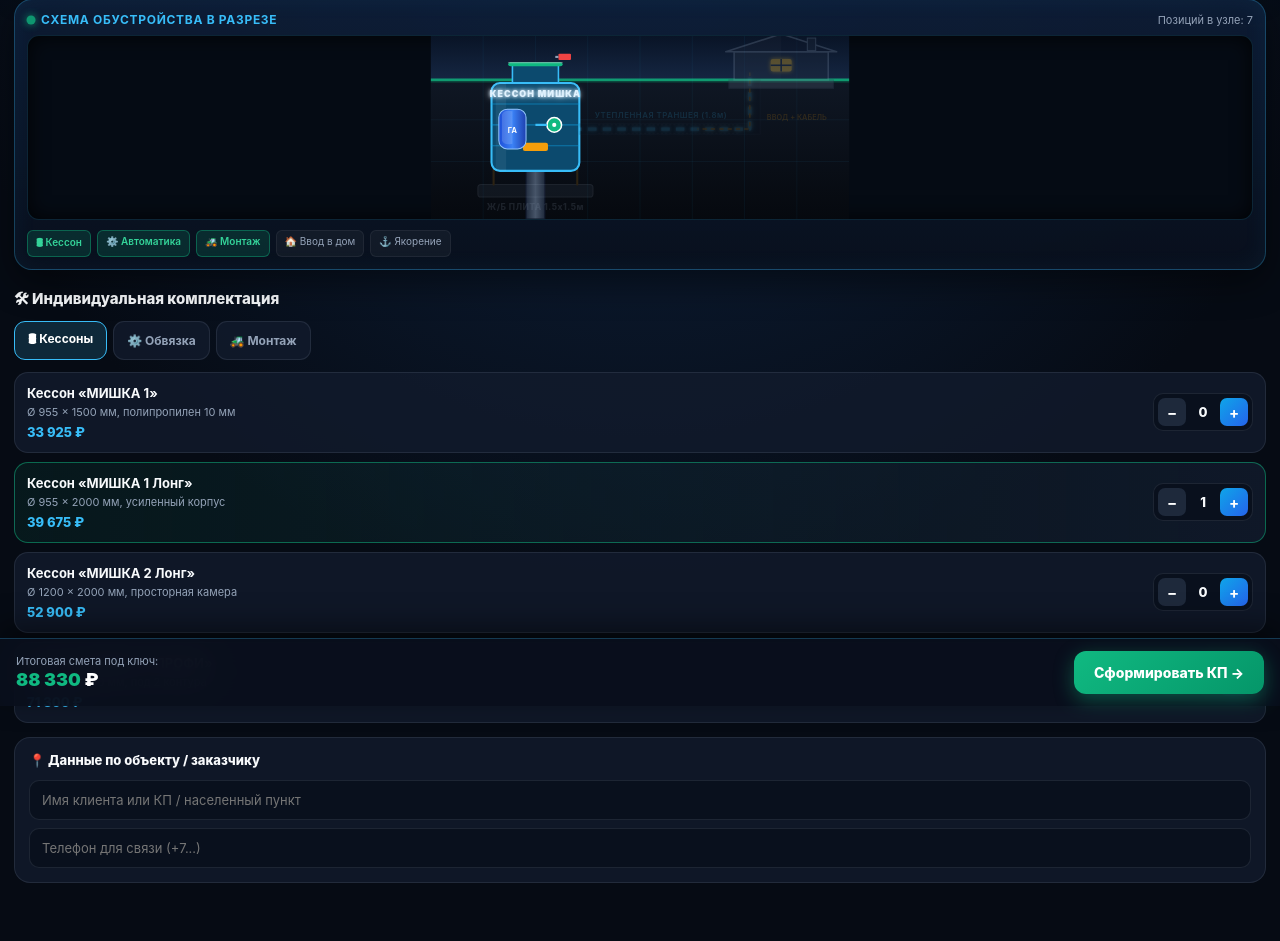
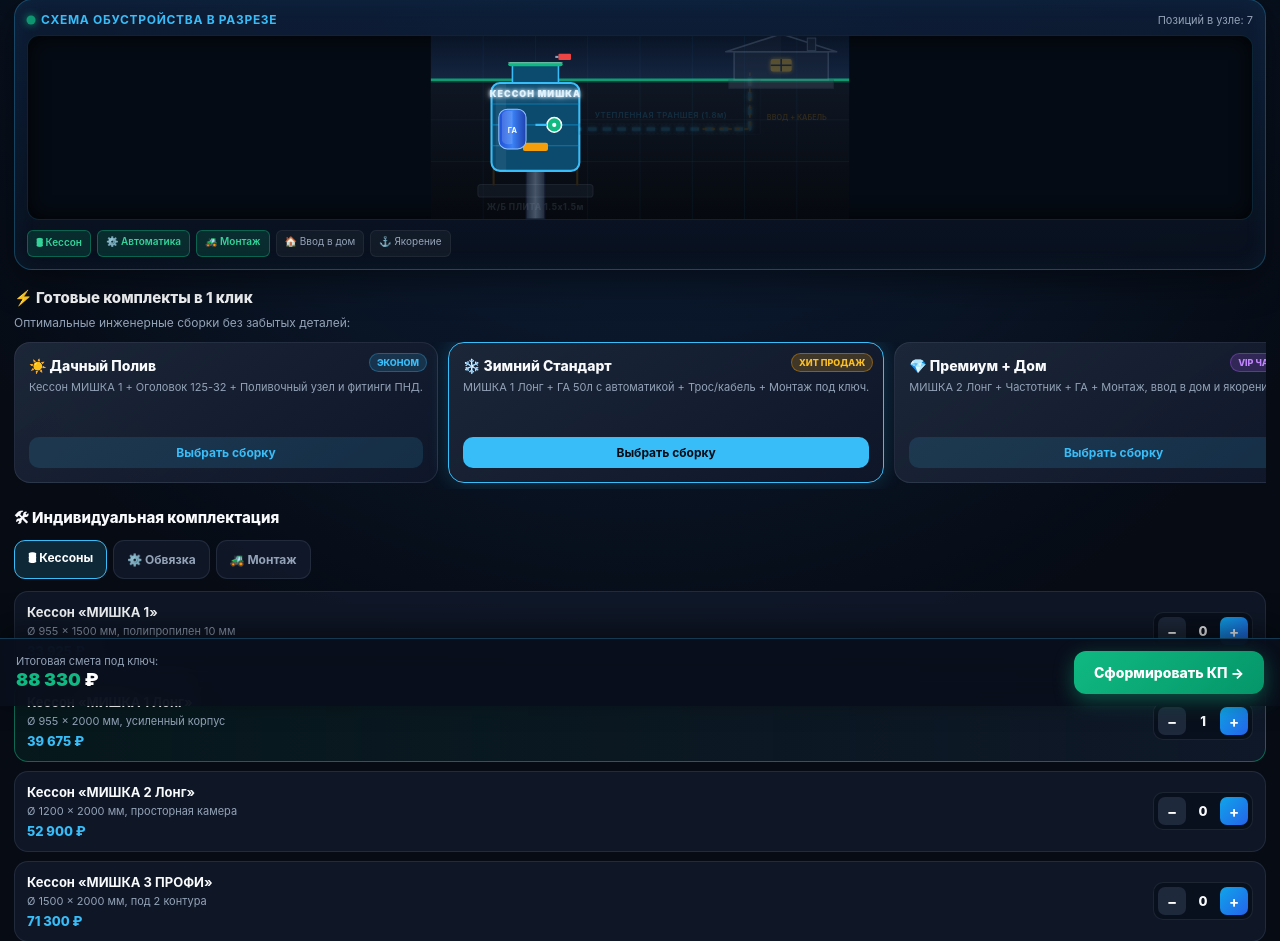
Before and after one commit to alexeimachnev-alt/MishkaPRO, a Python web app: template templates/index.html in a window 1280 px wide. Shown: the part 94-1035 px from the top of the page. Before the commit the page ends 977 px from the top, so only its background shows below. Run offline with Jinja, Linux system fonts and the light colour scheme; the template is opened without the code that fills it, so the values that code supplies are empty; some libraries are stand-ins or nearby versions.

Commit message:
Add files via upload

```diff
--- a/templates/index.html
+++ b/templates/index.html
@@ -92,7 +92,7 @@
         .modal-card.kp-theme { border-color: rgba(56, 189, 248, 0.45); }
         .modal-title { font-size: 16px; font-weight: 800; margin-bottom: 8px; display: flex; align-items: center; gap: 8px; }
         .upsell-item { background: rgba(255, 255, 255, 0.04); border-radius: 10px; padding: 9px 11px; margin-bottom: 6px; font-size: 12px; display: flex; justify-content: space-between; border-left: 3px solid var(--accent-amber); }
-        .btn-full { width: 100%; padding: 12px; border-radius: 11px; border: none; font-weight: 800; font-size: 13px; cursor: pointer; margin-top: 8px; }
+        .btn-full { width: 100%; padding: 12px; border-radius: 11px; border: none; font-weight: 800; font-size: 13px; cursor: margin-top: 8px; }
         .btn-amber { background: linear-gradient(135deg, #f59e0b, #d97706); color: #000; }
         .btn-blue { background: linear-gradient(135deg, #0ea5e9, #2563eb); color: #fff; }
         .btn-ghost { background: transparent; color: var(--text-secondary); border: 1px solid var(--border-subtle); }
@@ -249,6 +249,30 @@
         </div>
     </div>
 
+    <!-- ВОССТАНОВЛЕННЫЕ ГОТОВЫЕ СБОРКИ В 1 КЛИК -->
+    <div class="sec-title"><span id="lbl-presets">⚡ Готовые комплекты в 1 клик</span></div>
+    <div class="sec-sub" id="lbl-presets-sub">Оптимальные инженерные сборки без забытых деталей:</div>
+    <div class="presets-scroll">
+        <div class="preset-card" id="preset-summer" onclick="applyPreset('summer')">
+            <span class="preset-tag tag-eco">ЭКОНОМ</span>
+            <div class="preset-name">☀️ Дачный Полив</div>
+            <div class="preset-items">Кессон МИШКА 1 + Оголовок 125-32 + Поливочный узел и фитинги ПНД.</div>
+            <button class="preset-btn">Выбрать сборку</button>
+        </div>
+        <div class="preset-card" id="preset-winter" onclick="applyPreset('winter')">
+            <span class="preset-tag tag-hit">ХИТ ПРОДАЖ</span>
+            <div class="preset-name">❄️ Зимний Стандарт</div>
+            <div class="preset-items">МИШКА 1 Лонг + ГА 50л с автоматикой + Трос/кабель + Монтаж под ключ.</div>
+            <button class="preset-btn">Выбрать сборку</button>
+        </div>
+        <div class="preset-card" id="preset-premium" onclick="applyPreset('premium')">
+            <span class="preset-tag tag-vip">VIP ЧАСТОТНИК</span>
+            <div class="preset-name">💎 Премиум + Дом</div>
+            <div class="preset-items">МИШКА 2 Лонг + Частотник + ГА + Монтаж, ввод в дом и якорение плитой.</div>
+            <button class="preset-btn">Выбрать сборку</button>
+        </div>
+    </div>
+
     <div class="sec-title"><span id="lbl-catalog">🛠 Индивидуальная комплектация</span></div>
     <div class="cat-tabs">
         <button class="cat-tab active" id="tab-c" onclick="switchTab('caissons', this)">🛢 Кессоны</button>
@@ -336,7 +360,8 @@
         ru: {
             ui: {
                 tab_c: "🛢 Кессоны", tab_p: "⚙️ Обвязка", tab_w: "🚜 Монтаж",
-                total: "Итоговая смета под ключ:", submit: "Сформировать КП →", cat: "🛠 Индивидуальная комплектация"
+                total: "Итоговая смета под ключ:", submit: "Сформировать КП →", cat: "🛠 Индивидуальная комплектация",
+                presets: "⚡ Готовые комплекты в 1 клик", presets_sub: "Оптимальные инженерные сборки без забытых деталей:"
             },
             items: {
                 k1: {n: "Кессон «МИШКА 1»", s: "Ø 955 × 1500 мм, полипропилен 10 мм"},
@@ -358,7 +383,8 @@
         ce: {
             ui: {
                 tab_c: "🛢 Кессонш", tab_p: "⚙️ Автоматика", tab_w: "🚜 ХIоттор",
-                total: "Йерриг смета:", submit: "КП кхолла →", cat: "🛠 Индивидуальни харжам"
+                total: "Йерриг смета:", submit: "КП кхолла →", cat: "🛠 Индивидуальни харжам",
+                presets: "⚡ Кийчча комплекташ", presets_sub: "Дика инженерни гулам:"
             },
             items: {
                 k1: {n: "Кессон «МИШКА 1»", s: "Ø 955 × 1500 мм, полипропилен 10 мм"},
@@ -380,7 +406,8 @@
         av: {
             ui: {
                 tab_c: "🛢 Кессонал", tab_p: "⚙️ Автоматика", tab_w: "🚜 Лъей",
-                total: "Кинниги багьа:", submit: "КП гьабизе →", cat: "🛠 Живго вищи"
+                total: "Кинниги багьа:", submit: "КП гьабизе →", cat: "🛠 Живго вищи",
+                presets: "⚡ ХIадурал комплектал", presets_sub: "ЛъикIаб инженернияб гулам:"
             },
             items: {
                 k1: {n: "Кессон «МИШКА 1»", s: "Ø 955 × 1500 мм, полипропилен 10 мм"},
@@ -402,7 +429,8 @@
         uz: {
             ui: {
                 tab_c: "🛢 Kessonlar", tab_p: "⚙️ Avtomatika", tab_w: "🚜 O'rnatish",
-                total: "Umumiy smeta:", submit: "KP yaratish →", cat: "🛠 Shaxsiy komplektatsiya"
+                total: "Umumiy smeta:", submit: "KP yaratish →", cat: "🛠 Shaxsiy komplektatsiya",
+                presets: "⚡ Tayyor to'plamlar", presets_sub: "Optimal muhandislik yig'malari:"
             },
             items: {
                 k1: {n: "Kesson «MISHKA 1»", s: "Ø 955 × 1500 mm, polipropilen 10 mm"},
@@ -424,7 +452,8 @@
         tg: {
             ui: {
                 tab_c: "🛢 Кессонҳо", tab_p: "⚙️ Автоматика", tab_w: "🚜 Насб кардан",
-                total: "Арзиши умумӣ:", submit: "Сохтани КП →", cat: "🛠 Маҷмӯи инфиродӣ"
+                total: "Арзиши умумӣ:", submit: "Сохтани КП →", cat: "🛠 Маҷмӯи инфиродӣ",
+                presets: "⚡ Маҷмӯаҳои тайёр", presets_sub: "Маҷмӯаҳои беҳтарини муҳандисӣ:"
             },
             items: {
                 k1: {n: "Кессони «МИШКА 1»", s: "Ø 955 × 1500 мм, полипропилен 10 мм"},
@@ -446,7 +475,8 @@
         ky: {
             ui: {
                 tab_c: "🛢 Кессондор", tab_p: "⚙️ Автоматика", tab_w: "🚜 Орнотуу",
-                total: "Жалпы баасы:", submit: "КП түзүү →", cat: "🛠 Жеке комплектация"
+                total: "Жалпы баасы:", submit: "КП түзүү →", cat: "🛠 Жеке комплектация",
+                presets: "⚡ Даяр топтомдор", presets_sub: "Оптималдуу инженердик жыйымдар:"
             },
             items: {
                 k1: {n: "Кессон «МИШКА 1»", s: "Ø 955 × 1500 мм, полипропилен 10 мм"},
@@ -468,7 +498,8 @@
         hy: {
             ui: {
                 tab_c: "🛢 Կեսոններ", tab_p: "⚙️ Ավտոմատիկա", tab_w: "🚜 Տեղադրում",
-                total: "Ընդհանուր գումարը՝", submit: "Ստեղծել КП →", cat: "🛠 Անհատական ընտրություն"
+                total: "Ընդհանուր գումարը՝", submit: "Ստեղծել КП →", cat: "🛠 Անհատական ընտրություն",
+                presets: "⚡ Պատրաստի հավաքածուներ", presets_sub: "Օպտիմալ ինժեներական լուծումներ:"
             },
             items: {
                 k1: {n: "Կեսոն «ՄԻՇԿԱ 1»", s: "Ø 955 × 1500 մմ, պոլիպրոպիլեն 10 մմ"},
@@ -490,7 +521,8 @@
         az: {
             ui: {
                 tab_c: "🛢 Kessonlar", tab_p: "⚙️ Avtomatika", tab_w: "🚜 Quraşdırma",
-                total: "Yekun smeta:", submit: "KP yarat →", cat: "🛠 Fərdi komplektasiya"
+                total: "Yekun smeta:", submit: "KP yarat →", cat: "🛠 Fərdi komplektasiya",
+                presets: "⚡ Hazır dəstlər", presets_sub: "Optimal mühəndislik yığımları:"
             },
             items: {
                 k1: {n: "Kesson «MİŞKA 1»", s: "Ø 955 × 1500 mm, polipropilen 10 mm"},
@@ -512,7 +544,8 @@
         tt: {
             ui: {
                 tab_c: "🛢 Кессоннар", tab_p: "⚙️ Автоматика", tab_w: "🚜 Урнаштыру",
-                total: "Барлыгы:", submit: "КП ясау →", cat: "🛠 Индивидуаль сайлау"
+                total: "Барлыгы:", submit: "КП ясау →", cat: "🛠 Индивидуаль сайлау",
+                presets: "⚡ Әзер җыелмалар", presets_sub: "Оптималь инженер җыелмалары:"
             },
             items: {
                 k1: {n: "Кессон «МИШКА 1»", s: "Ø 955 × 1500 мм, полипропилен 10 мм"},
@@ -534,7 +567,8 @@
         cv: {
             ui: {
                 tab_c: "🛢 Кессонсем", tab_p: "⚙️ Автоматика", tab_w: "🚜 Вырнаҫтару",
-                total: "Пӗтӗмпе:", submit: "КП хатӗрле →", cat: "🛠 Индивидуаллӑ суйлав"
+                total: "Пӗтӗмпе:", submit: "КП хатӗрле →", cat: "🛠 Индивидуаллӑ суйлав",
+                presets: "⚡ Хатер пуххисем", presets_sub: "Оптималлӑ инженер пуххисем:"
             },
             items: {
                 k1: {n: "Кессон «МИШКА 1»", s: "Ø 955 × 1500 мм, полипропилен 10 мм"},
@@ -574,6 +608,11 @@
         document.getElementById('lbl-catalog').textContent = I18N[lang].ui.cat;
         document.getElementById('dock-sub-line').textContent = I18N[lang].ui.total;
         document.getElementById('btn-submit-main').textContent = I18N[lang].ui.submit;
+
+        const lblPresets = document.getElementById('lbl-presets');
+        if (lblPresets) lblPresets.textContent = I18N[lang].ui.presets || "⚡ Готовые комплекты в 1 клик";
+        const lblPresetsSub = document.getElementById('lbl-presets-sub');
+        if (lblPresetsSub) lblPresetsSub.textContent = I18N[lang].ui.presets_sub || "Оптимальные инженерные сборки без забытых деталей:";
 
         refreshAll();
     }
@@ -687,11 +726,23 @@
         const clientName = document.getElementById('inp-name').value.trim() || 'Индивидуальный заказчик';
         let lines = [`🐻 ПК «МИШКА» — КОММЕРЧЕСКОЕ ПРЕДЛОЖЕНИЕ`, `📍 Объект / Заказчик: ${clientName}`, `──────────────────────────`, `📦 ОБОРУДОВАНИЕ И МАТЕРИАЛЫ:`];
         let totalClient = 0;
-        ITEMS.filter(i => i.cat !== 'works' && cart[i.id]).forEach(i => { const sum = getClientUnitPrice(i) * cart[i.id]; totalClient += sum; lines.push(`• ${i.name} (${cart[i.id]} шт.) — ${sum.toLocaleString('ru-RU')} ₽`); });
+
+        // ВАЖНО: При формировании превью и копировании текста, используем русский язык для отправки,
+        // но здесь в окне превью можно показывать то, что уйдет клиенту (всегда на русском).
+        ITEMS.filter(i => i.cat !== 'works' && cart[i.id]).forEach(i => {
+            const sum = getClientUnitPrice(i) * cart[i.id]; totalClient += sum;
+            const ruName = I18N['ru'].items[i.id].n;
+            lines.push(`• ${ruName} (${cart[i.id]} шт.) — ${sum.toLocaleString('ru-RU')} ₽`);
+        });
+
         const workSelected = ITEMS.filter(i => i.cat === 'works' && cart[i.id]);
         if (workSelected.length > 0) {
             lines.push(''); lines.push('🚜 МОНТАЖНЫЕ РАБОТЫ ПОД КЛЮЧ:');
-            workSelected.forEach(i => { const sum = i.price * cart[i.id]; totalClient += sum; lines.push(`• ${i.name} — ${sum.toLocaleString('ru-RU')} ₽`); });
+            workSelected.forEach(i => {
+                const sum = i.price * cart[i.id]; totalClient += sum;
+                const ruName = I18N['ru'].items[i.id].n;
+                lines.push(`• ${ruName} — ${sum.toLocaleString('ru-RU')} ₽`);
+            });
         }
         lines.push(`──────────────────────────`); lines.push(`✅ ИТОГО ПОД КЛЮЧ: ${totalClient.toLocaleString('ru-RU')} ₽`); lines.push(`🛡 Гарантия на корпус кессона МИШКА и герметичность!`);
         return lines.join(String.fromCharCode(10));
@@ -705,7 +756,20 @@
     }
 
     function sendToTelegram() {
-        const payloadItems = []; ITEMS.forEach(item => { if (cart[item.id]) payloadItems.push({ id: item.id, name: item.name, cat: item.cat, qty: cart[item.id], base_price: item.price }); });
+        const payloadItems = [];
+        // ВАЖНО: Всегда отправляем на сервер названия на русском языке, независимо от выбранного в UI
+        ITEMS.forEach(item => {
+            if (cart[item.id]) {
+                payloadItems.push({
+                    id: item.id,
+                    name: I18N['ru'].items[item.id].n,
+                    cat: item.cat,
+                    qty: cart[item.id],
+                    base_price: item.price
+                });
+            }
+        });
+
         const payload = {
             user: tg?.initDataUnsafe?.user || {},
             client_name: document.getElementById('inp-name').value.trim() || 'Не указан',
```
